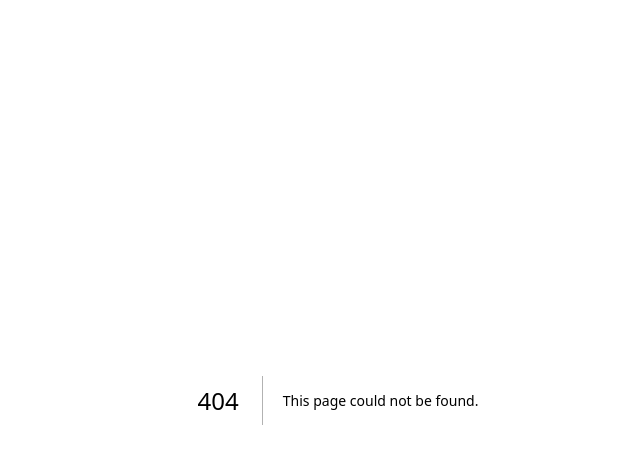
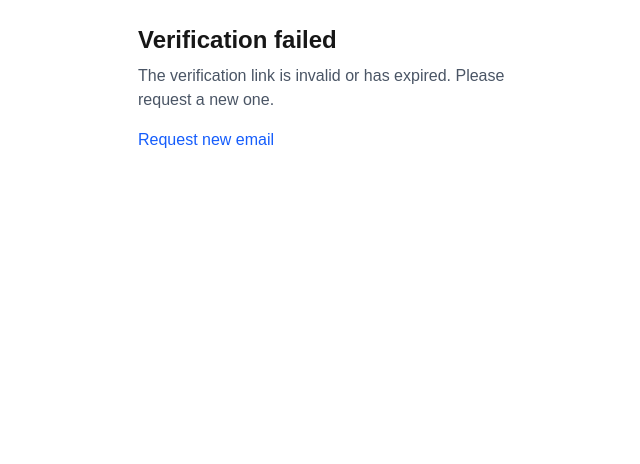
Before and after one commit to dmytro-chushko/form-editor, a Next.js app: page /auth/verify-failed in a window 1280 px wide. Before the commit this address had no page. Shown: the top 464 px of the page, without its empty margins (302-942 px from the left). Built offline with nearby package versions, Linux system fonts and the light colour scheme.

Commit message:
Add verify status pages

```diff
--- /dev/null
+++ b/src/app/auth/verify-failed/page.tsx
@@ -0,0 +1,17 @@
+export default function VerifyFailedPage() {
+  return (
+    <main className="mx-auto max-w-md p-6">
+      <h1 className="text-2xl font-semibold">Verification failed</h1>
+      <p className="mt-2 text-gray-600">
+        The verification link is invalid or has expired. Please request a new
+        one.
+      </p>
+      <a
+        className="mt-4 inline-block text-blue-600"
+        href="/auth/verify-request"
+      >
+        Request new email
+      </a>
+    </main>
+  );
+}
--- /dev/null
+++ b/src/app/auth/verify-success/page.tsx
@@ -0,0 +1,11 @@
+export default function VerifySuccessPage() {
+  return (
+    <main className="mx-auto max-w-md p-6">
+      <h1 className="text-2xl font-semibold">Email verified</h1>
+      <p className="mt-2 text-gray-600">You can now sign in to your account.</p>
+      <a className="mt-4 inline-block text-blue-600" href="/auth/signin">
+        Sign in
+      </a>
+    </main>
+  );
+}
```
